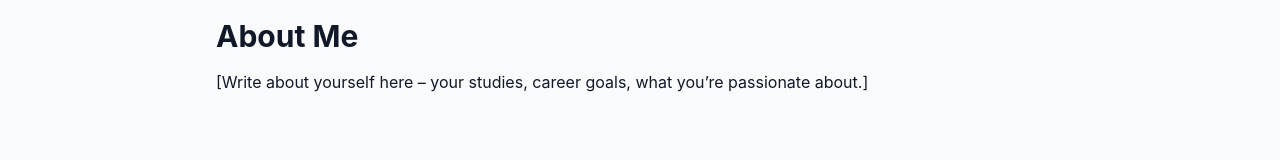
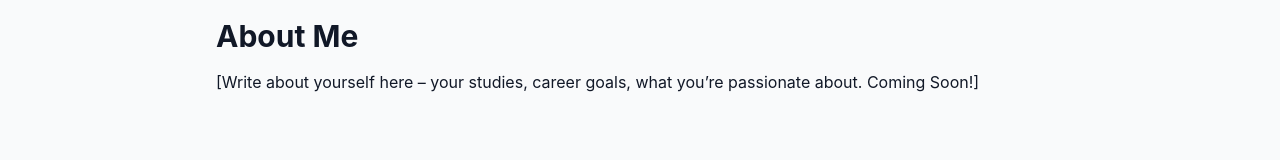
Before and after one commit to ctlaverick/PortfolioWebsite, a Next.js app: page / in a window 1280 px wide. Shown: the part 513-673 px from the top of the page. Built offline with nearby package versions, Linux system fonts and the light colour scheme.

Commit message:
Testing webhook

```diff
--- a/src/app/page.tsx
+++ b/src/app/page.tsx
@@ -34,7 +34,7 @@ export default function HomePage() {
         <h2 className="text-3xl font-bold mb-4">About Me</h2>
         <p className="text-muted-foreground">
           [Write about yourself here – your studies, career goals, what you’re
-          passionate about.]
+          passionate about. Coming Soon!]
         </p>
       </section>
 
```
